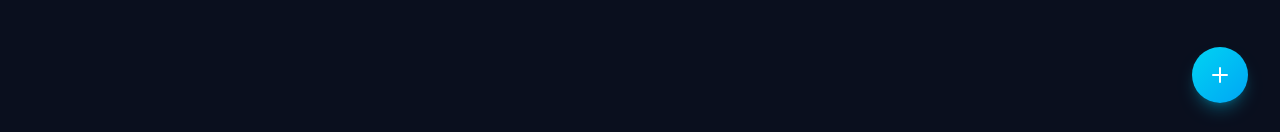
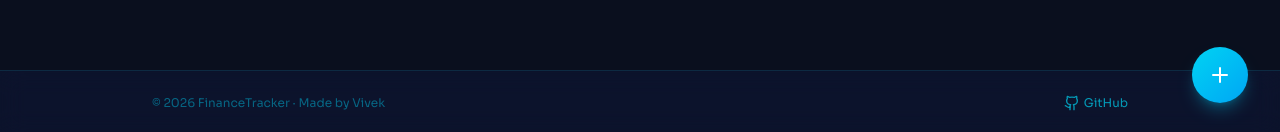
Before and after one commit to vivekfaujdar01/PEP-Training-Projects, a React (Vite) app in the folder Finance_Tracker/: page / in a window 1280 px wide. Shown: the part 665-797 px from the top of the page. Built offline with nearby package versions, Linux system fonts and the light colour scheme; no server answers; the database is empty; sample sign-in values are in the browser's storage.

Commit message:
feat: Add a new Footer component to the Dashboard and completely overhaul the README documentation.

```diff
--- /dev/null
+++ b/Finance_Tracker/src/components/Footer.jsx
@@ -0,0 +1,34 @@
+// src/components/Footer.jsx
+import { Wallet, Github, Heart } from "lucide-react";
+import { Link } from "react-router-dom";
+
+export default function Footer() {
+  const year = new Date().getFullYear();
+
+  return (
+    <footer className="w-full mt-auto border-t border-teal-100 dark:border-cyan-900/40 bg-white/80 dark:bg-[#0d1530]/80 backdrop-blur-md transition-colors duration-300">
+      <div className="max-w-5xl mx-auto px-4 sm:px-6 py-6 flex flex-col sm:flex-row items-center justify-between gap-4">
+
+        {/* Center — copyright */}
+        <p className="text-xs text-teal-500/70 dark:text-cyan-500/50 flex items-center gap-1">
+          © {year} FinanceTracker · Made by Vivek
+        </p>
+
+        {/* Right — links */}
+        <div className="flex items-center gap-4 text-xs text-teal-600 dark:text-cyan-400/70">
+          <a
+            href="https://github.com/vivekfaujdar01"
+            target="_blank"
+            rel="noopener noreferrer"
+            aria-label="GitHub"
+            className="flex items-center gap-1 hover:text-teal-500 dark:hover:text-cyan-300 transition-colors duration-200"
+          >
+            <Github className="w-4 h-4" />
+            <span className="hidden sm:inline">GitHub</span>
+          </a>
+        </div>
+
+      </div>
+    </footer>
+  );
+}
--- a/Finance_Tracker/src/pages/Dashboard.jsx
+++ b/Finance_Tracker/src/pages/Dashboard.jsx
@@ -8,6 +8,7 @@ import TransactionList from "../components/TransactionList";
 import TransactionForm from "../components/TransactionForm";
 import { AlertTriangle, CreditCard, TrendingUp, TrendingDown, Plus } from "lucide-react";
 import SpendingCharts from "../components/SpendingCharts";
+import Footer from "../components/Footer";
 
 export default function Dashboard() {
   const { currentUser } = useAuth();
@@ -138,6 +139,8 @@ export default function Dashboard() {
           </div>
         </div>
       )}
+
+      <Footer />
     </div>
   );
 }
```
Also changed, not shown: 1 other file (tests, documents, lock files or other folders).
